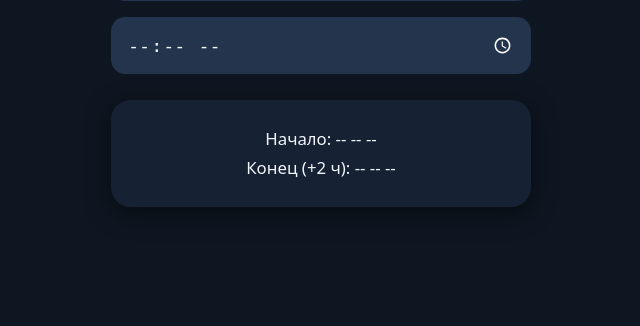
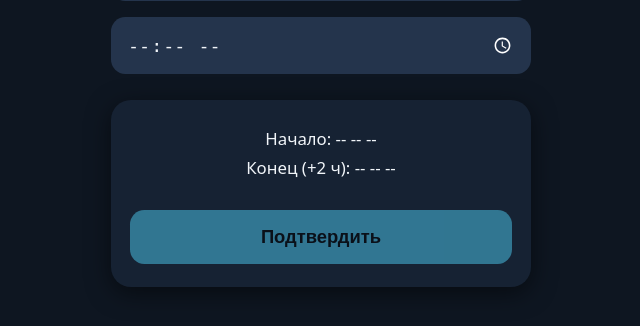
Before and after one commit to cattle4808/ai_testing, a Django app: template templates/time_select/create_script.html in a window 1280 px wide. Shown: the part 146-472 px from the top of the page, without its empty margins (319-959 px from the left). Run offline with Django 5.2, Linux system fonts and the light colour scheme; the template is opened without the code that fills it, so the values that code supplies are empty; some libraries are stand-ins or nearby versions.

Commit message:
add time select

```diff
--- a/templates/time_select/create_script.html
+++ b/templates/time_select/create_script.html
@@ -37,7 +37,7 @@
     <p>Начало: -- -- --</p>
     <p>Конец (+2 ч): -- -- --</p>
   </div>
-<!--  <button id="action" class="btn" disabled>Подтвердить</button>-->
+  <button id="action" class="btn" disabled>Подтвердить</button>
 </div>
 
 <script>
```
